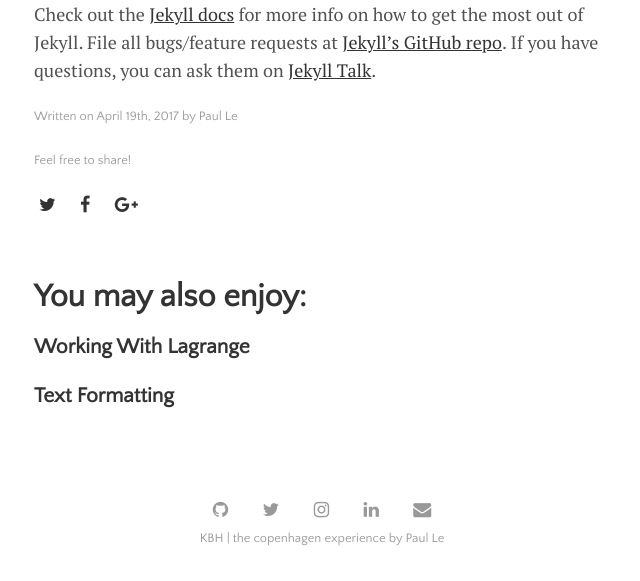
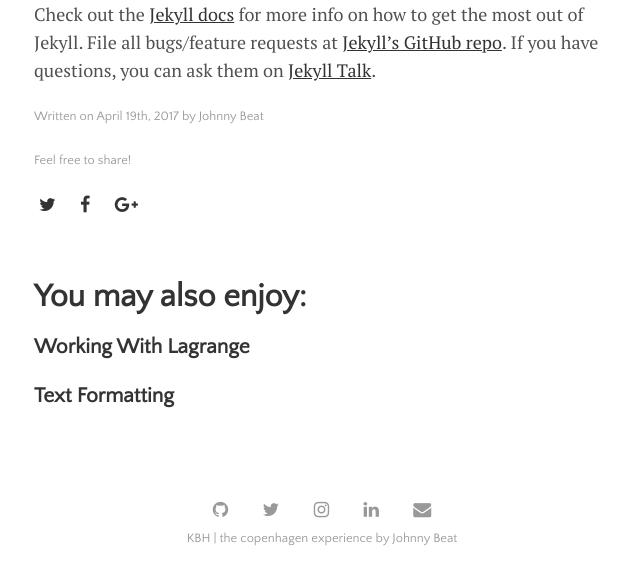
Before and after one commit to JohnnyFBeat/johnnyfbeat.github.io, a Jekyll site: the page built from _posts/2017-04-19-Eiffel-Bar.md, in a window 1280 px wide and 900 px high, scrolled down 1595 px. Shown: the part 316-897 px from the top of the window, without its empty margins (318-958 px from the left). Built offline with Jekyll 4.4.1, drawn with Linux system fonts in a browser that asks for light colours; nearby versions of some CDN libraries.

Commit message:
Update _config.yml

```diff
--- a/_config.yml
+++ b/_config.yml
@@ -7,7 +7,7 @@ url:                #"https://lenpaul.github.io"
 github:
   url:               #"https://lenpaul.github.io/Lagrange"
 author:
-  name:              "Paul Le"
+  name:              "Johnny Beat"
   email:             "l.nguyen.paul@gmail.com"
   twitter:           "paululele"
   instagram:         "paululele"
```
